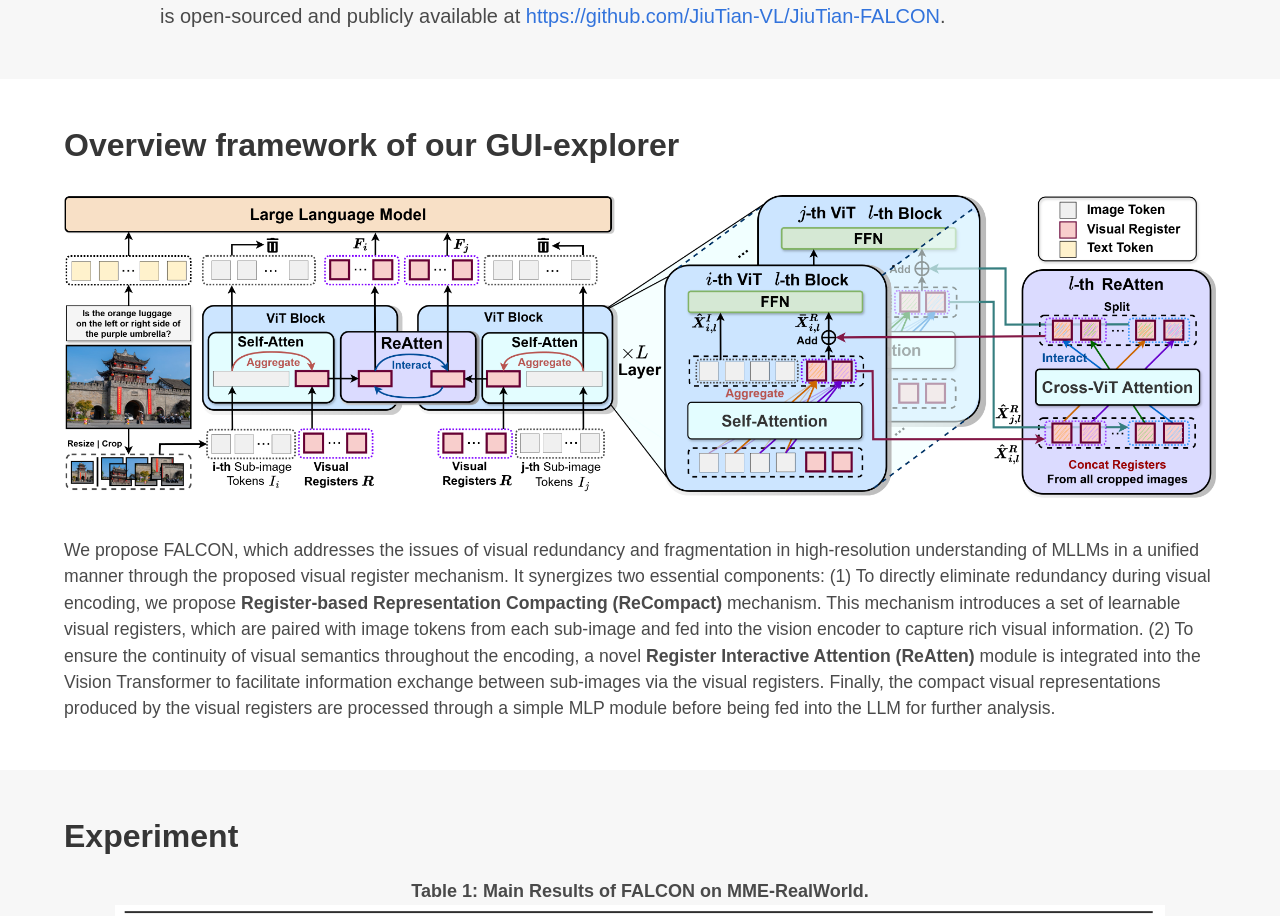
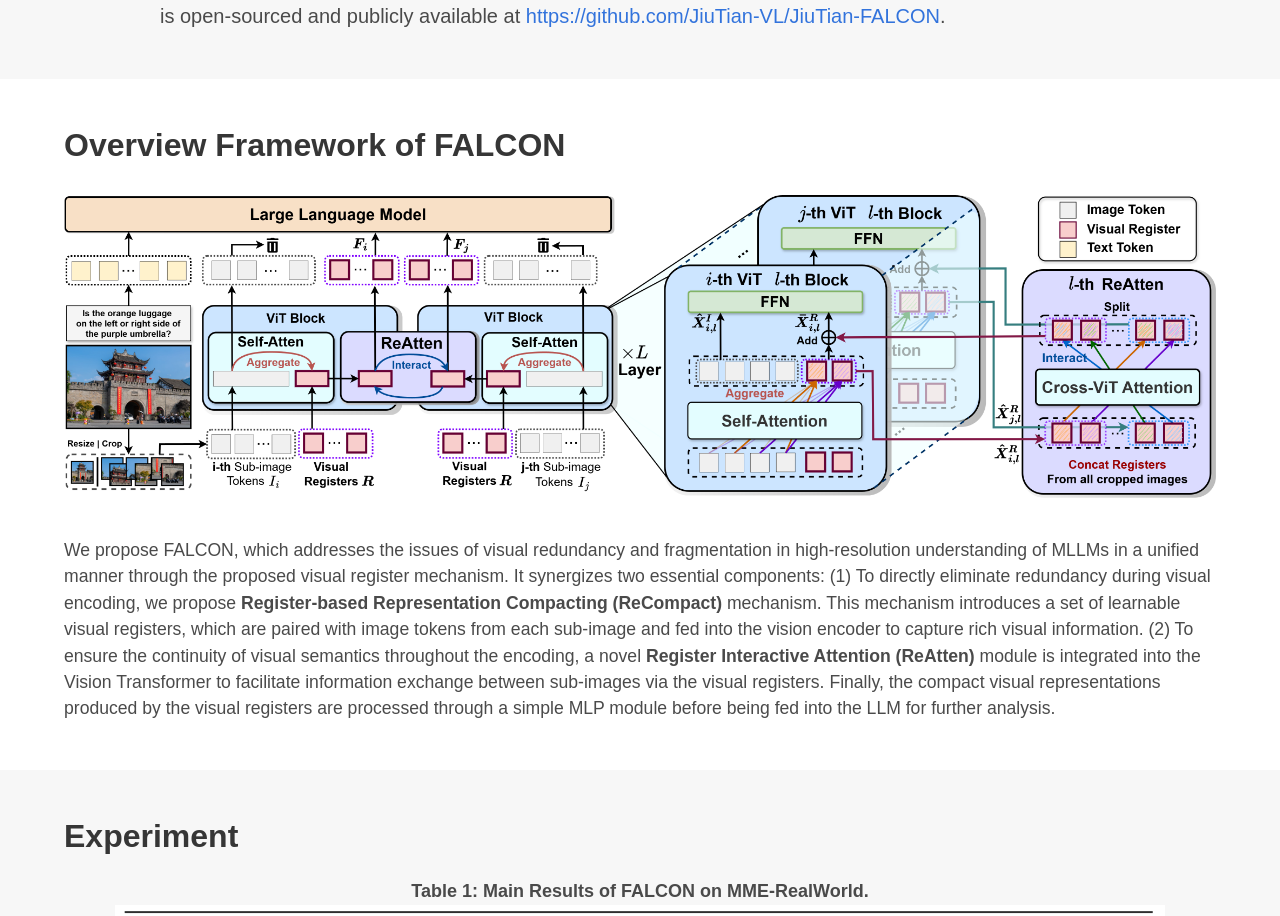
Before and after one commit to JiuTian-VL/FALCON.github.io, a plain HTML site: page index.html in a window 1280 px wide. Shown: the part 1289-2205 px from the top of the page. Drawn offline with nearby package versions, Linux system fonts and the light colour scheme; some icons are missing; a web font is replaced by a local one.

Commit message:
correct typo

```diff
--- a/index.html
+++ b/index.html
@@ -146,7 +146,7 @@
             <div class="rows">
                 <div class="rows is-centered ">
                     <div class="row is-full-width">
-                        <h2 class="title is-3">Overview framework of our GUI-explorer</h2>
+                        <h2 class="title is-3">Overview Framework of FALCON</h2>
                         <img src="assets/images/FALCON_arch.png" class="interpolation-image" alt=""
                             style="display: block; margin-left: auto; margin-right: auto" />
                         <br>
```
